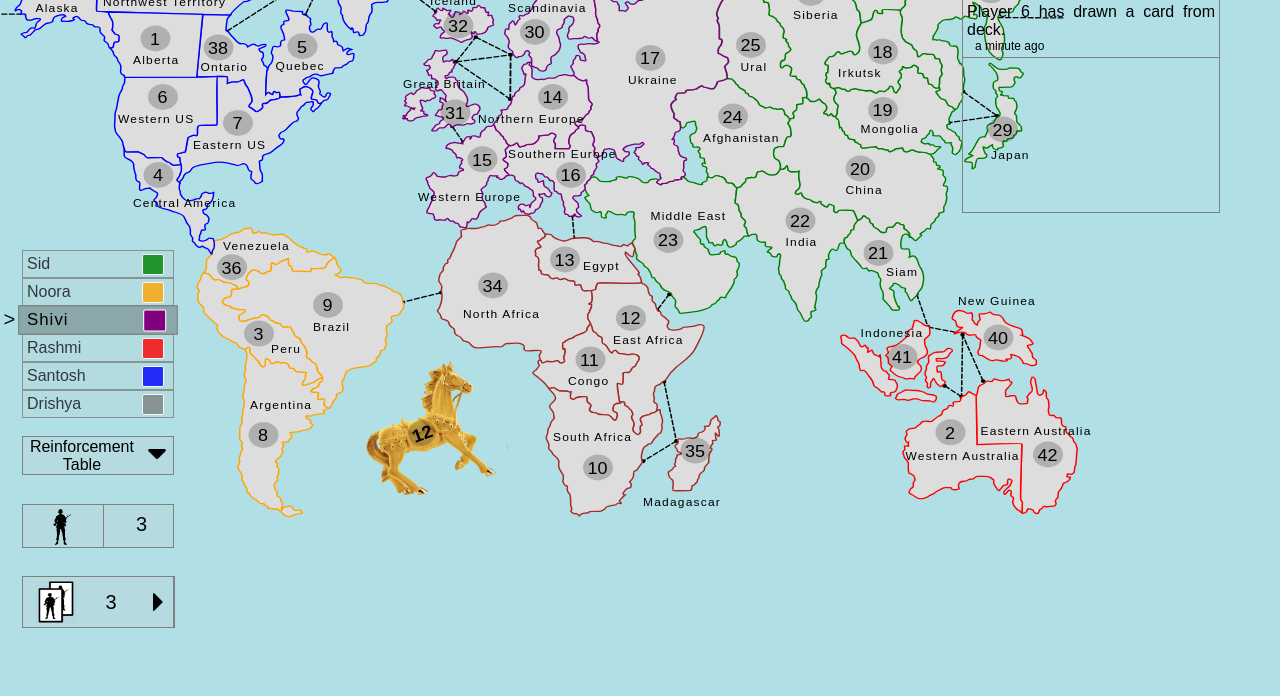
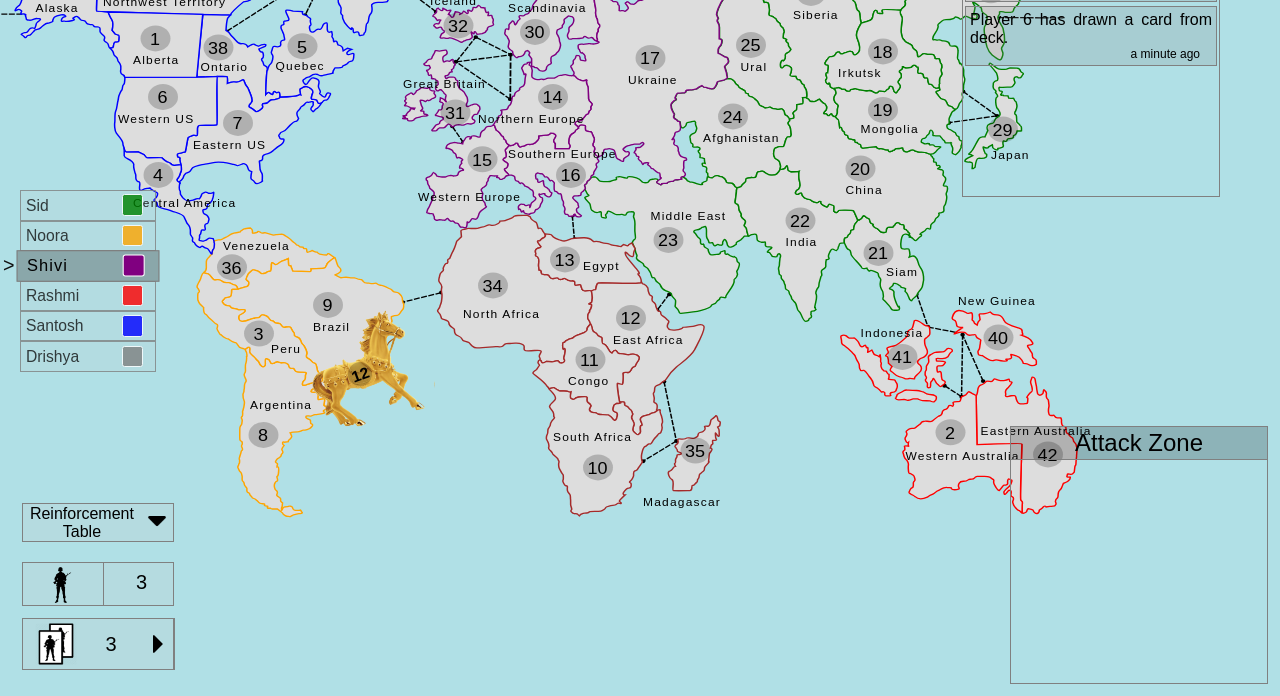
Before and after one commit to shiviraj/riskUI, a website: page index.html in a window 1280 px wide. Shown: the part 104-800 px from the top of the page. Drawn offline with Linux system fonts and the light colour scheme.

Commit message:
Update UI according to medium and large screen

```diff
--- a/css/map.css
+++ b/css/map.css
@@ -12,21 +12,20 @@
   width: 100%;
   height: 100%;
 }
-/* @media only screen and (min-width: 1600px) {
+@media only screen and (min-width: 1600px) {
   .map {
     position: absolute;
     align-items: flex-start;
     display: flex;
     width: 1540px;
     height: 720px;
-    border: 2px solid #000;
   }
   .map > svg {
     position: absolute;
-    margin: 5vw 0 0 20vw;
-    transform: scaleX(1.8) scaleY(1.5);
+    margin: 8vw 0 0 22vw;
+    transform: scaleX(1.9) scaleY(1.7);
   }
-} */
+}
 .area {
   fill: #ddd;
   stroke-width: 1px;
--- a/css/style.css
+++ b/css/style.css
@@ -43,33 +43,33 @@ body {
 }
 .players {
   position: absolute;
-  top: 354px;
-  width: 172px;
+  top: 23vw;
+  width: 12vw;
   display: flex;
   flex-direction: column;
   margin-left: 2px;
 }
 .player {
-  font-size: 16px;
+  font-size: calc(0.6vw + 0.5em);
   font-weight: 200;
   opacity: 0.8;
   background-color: rgb(200, 200, 200, 0.2);
-  padding: 4px;
-  margin-left: 20px;
+  padding: 0.4vw;
+  margin-left: 1.4vw;
   display: flex;
   justify-content: flex-start;
   border: 0.8px solid gray;
   color: #111;
 }
 .color-box {
-  width: 20px;
-  height: 19px;
-  border-radius: 2px;
-  margin-top: -1px;
+  width: 1.5vw;
+  height: 1.5vw;
+  border-radius: 0.2vw;
+  margin-top: -0.16vw;
   border: 0.5px solid #fff;
   background-color: red;
   position: absolute;
-  right: 10px;
+  right: 1vw;
 }
 #player1 {
   background-color: green;
@@ -98,10 +98,10 @@ body {
   letter-spacing: 1px;
 }
 .current-player::before {
-  padding-right: 10px;
-  content: '>  ';
+  padding-right: 0.8vw;
+  content: '> ';
   transform: scale(1.2);
-  margin-left: -17px;
+  margin-left: -1.3vw;
   color: #111;
 }
 .right-top-menu {
@@ -124,30 +124,30 @@ body {
 
 .cavalry {
   position: absolute;
-  top: 460px;
-  left: 360px;
+  top: 32vw;
+  left: 24vw;
   background-image: url('../images/horse2.png');
   background-size: contain;
-  height: 148px;
-  width: 148px;
+  height: 10vw;
+  width: 10vw;
 }
 #cavalry-count {
   position: absolute;
-  top: 64px;
-  left: 48px;
+  top: 4.4vw;
+  left: 3.2vw;
   font-weight: 600;
-  font-size: 18px;
-  height: 22px;
-  width: 28px;
+  font-size: calc(0.6vw + 0.5em);
+  height: 1.6vw;
+  width: 1.9vw;
   text-align: center;
-  padding-top: 4px;
+  padding-top: 0.3vw;
   background-color: rgb(0, 0, 0, 0.2);
   border-radius: 50%;
   transform: rotate(-20deg);
 }
 .reinforcement-container {
   position: absolute;
-  top: 540px;
+  bottom: 12vw;
   left: 22px;
   width: 150px;
   display: flex;
@@ -201,7 +201,7 @@ body {
   border: 1px solid gray;
   position: absolute;
   left: 22px;
-  top: 608px;
+  bottom: 7vw;
   width: 150px;
   height: 42px;
   display: flex;
@@ -227,7 +227,7 @@ body {
   border: 1px solid gray;
   position: absolute;
   left: 22px;
-  top: 680px;
+  bottom: 2vw;
   width: 142px;
   display: flex;
   justify-content: space-between;
@@ -311,13 +311,15 @@ body {
 .activity-body {
   display: flex;
   flex-direction: column;
-  height: 272px;
+  height: 20vw;
 }
 .activity-details {
   display: flex;
   flex-direction: column;
-  border-bottom: 1px solid gray;
+  border: 1px solid gray;
   padding: 4px;
+  background-color: rgb(128, 128, 128, 0.2);
+  margin: 2px;
 }
 .activity-message {
   text-align: justify;
@@ -325,5 +327,15 @@ body {
 .time-stamp {
   font-size: 12px;
   font-weight: 100;
-  padding: 0 8px;
+  padding: 0 12px;
+  position: relative;
+  text-align: right;
 }
+.attack-zone {
+  position: absolute;
+  bottom: 12px;
+  right: 12px;
+  height: 20vw;
+  width: 20vw;
+  border: 1px solid gray;
+}
--- a/index.html
+++ b/index.html
@@ -114,5 +114,9 @@
         </div>
       </div>
     </div>
+    <div class="attack-zone">
+      <div class="activity-title">Attack Zone</div>
+      <div class="attack-status" id="attack-status"></div>
+    </div>
   </body>
 </html>
```
Also changed, not shown: js/map.js.
